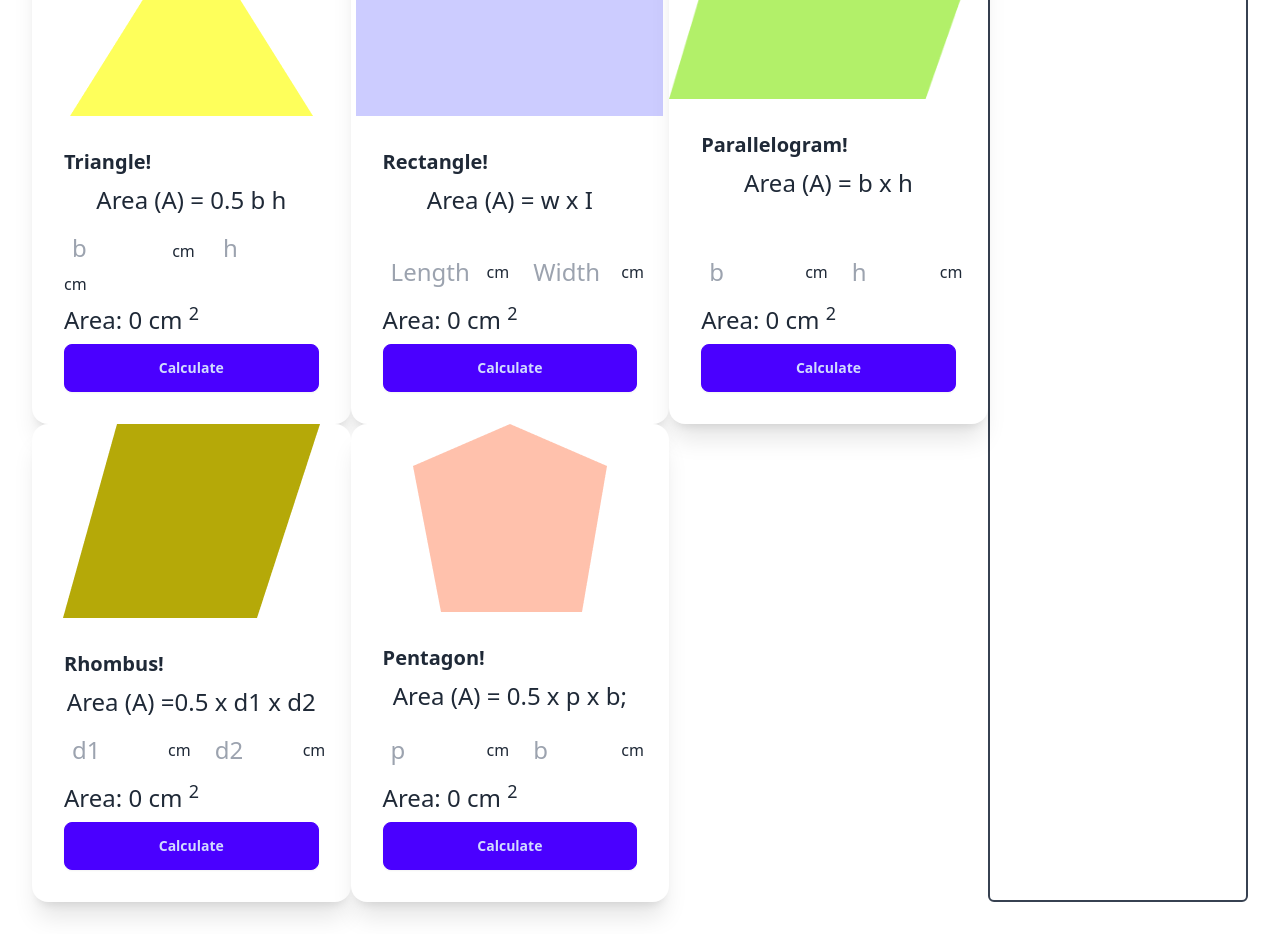
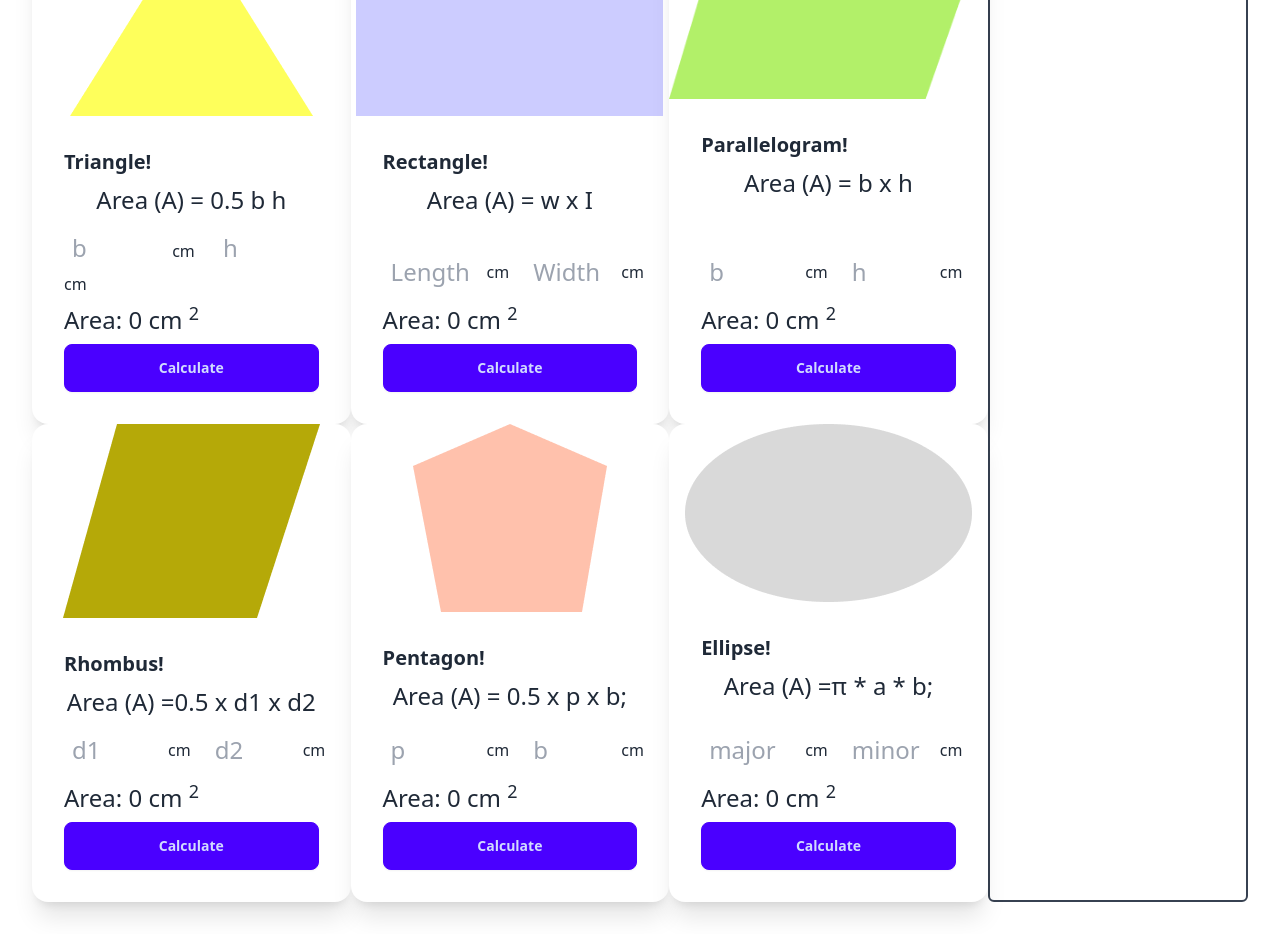
Before and after one commit to asraful613/geometry-genius, a plain HTML site: page index.html in a window 1280 px wide. Shown: the part 110-1044 px from the top of the page. Drawn offline with nearby package versions, Linux system fonts and the light colour scheme.

Commit message:
added a ellipse calculate

```diff
--- a/index.html
+++ b/index.html
@@ -131,6 +131,32 @@
                       </div>
                     </div>
                   </div>
+                  <!-- Ellipse -->
+                  <div class="card  bg-base-100 shadow-xl">
+                    <figure><img src="images/ellipse.png" alt="Shoes" /></figure>
+                    <div class="card-body">
+                      <h2 class="card-title">Ellipse!</h2>
+                      <p class="text-2xl text-center">
+                        Area (A) =π * a * b;
+                      </p>
+                      <div>
+                        <!-- ellipse-major-radius-->
+                      <div class="flex items-center">
+                        <input type="text" name="" id="ellipse-major-radius" class="w-24 text-2xl p-2 rounded-sm" placeholder="major"> <span class="mr-4 ml-2">cm</span>
+                        <!-- ellipse-minor-radius-->
+                        <input type="text" name="" id="ellipse-minor-radius" class="w-24 text-2xl p-2 rounded-sm" placeholder="minor"><span>cm</span>
+                      </div>
+                      </div>
+                      <div>
+                        <p class="text-2xl">
+                          Area: <span id="ellipse-area">0</span> <span>cm <sup>2</sup></span>
+                        </p>
+                      </div>
+                      <div class="card-actions ">
+                        <button class="btn btn-primary w-full" onclick="calculateEllipseArea()">Calculate</button>
+                      </div>
+                    </div>
+                  </div>
             </div>
             <!-- Area calculation conatiner -->
             <div class=" border-2 border-gray-700 rounded-md">
@@ -143,5 +169,6 @@
     <script src="js/parallelogram.js"></script>
     <script src="js/rhombus.js"></script>
     <script src="js/pentagon.js"></script>
+    <script src="js/ellipse.js"></script>
 </body>
 </html>
--- /dev/null
+++ b/js/ellipse.js
@@ -0,0 +1,28 @@
+// function calculateEllipseArea(){
+//     const majorRadius=getInputValueById('ellipse-major-radius');
+//     const minorRadius=getInputValueById('ellipse-minor-radius');
+//     const area=3.14*majorRadius*minorRadius;
+//     setInnerTextById('ellipse-area',area)
+// }
+function calculateEllipseArea(){
+    // get ellipse major
+    const ellipseMajor=document.getElementById('ellipse-major-radius')
+    const majorText=ellipseMajor.value;
+    const major=parseFloat(majorText)
+    console.log(major);
+
+    // get ellipse minor
+    const ellipseMinor=document.getElementById('ellipse-minor-radius');
+    const minorText=ellipseMinor.value;
+    const minor=parseFloat(minorText)
+    console.log(minor);
+
+    // calculate major and minor
+    const area=3.14*major*minor;
+    console.log(area);
+
+    // display ellipse area
+    const ellipseDisplay=document.getElementById('ellipse-area');
+    console.log(ellipseDisplay);
+    ellipseDisplay.innerText=area;
+}
```
